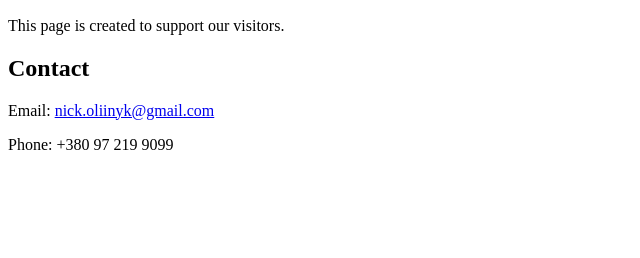
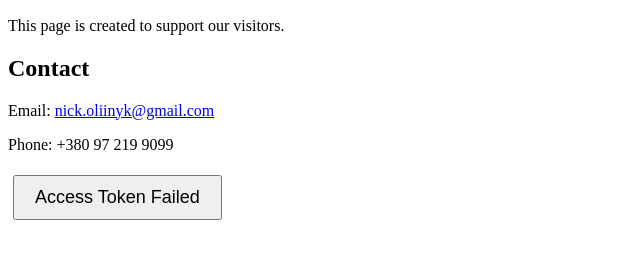
Before and after one commit to NickLink/NickLink.github.io, a plain HTML site: page index.html in a window 1280 px wide. Shown: the part 110-368 px from the top of the page, without its empty margins (0-640 px from the left). Drawn offline with Linux system fonts and the light colour scheme.

Commit message:
Update index.html

```diff
--- a/index.html
+++ b/index.html
@@ -5,6 +5,13 @@
     <meta name="viewport" content="width=device-width, initial-scale=1.0">
     <title>We welcome you</title>
     <meta name="description" content="This page is created to support our visitors">
+        <style>
+         button {
+            font-size: 18px;
+            padding: 10px 20px;
+            margin: 5px;
+        }
+    </style>
 </head>
 <body>
 
@@ -23,5 +30,15 @@
         <p>Phone: +380 97 219 9099</p>
     </section>
 
+    <section>
+            <button id="accessTokenFailed">Access Token Failed</button>
+    </section>
+
+    <script>
+        document.getElementById('accessTokenFailed').addEventListener('click', function () {
+            JavaScriptInterface.accessTokenFailed()
+        }
+    </script>
+
 </body>
 </html>
```
